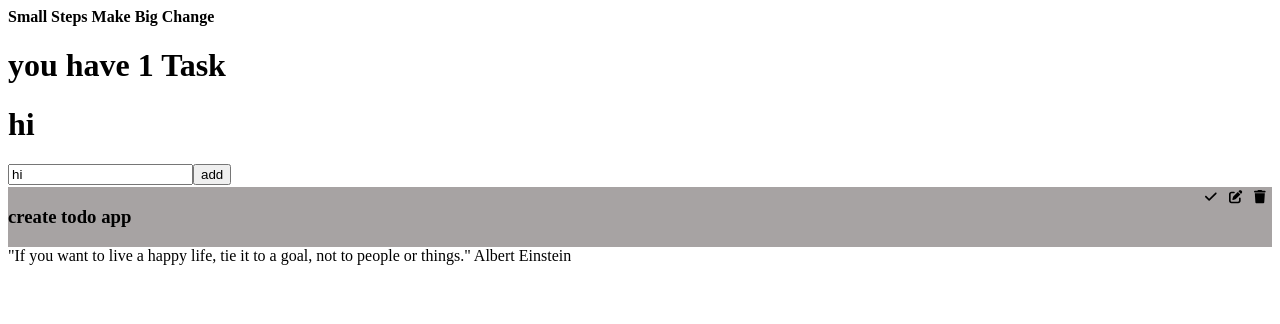
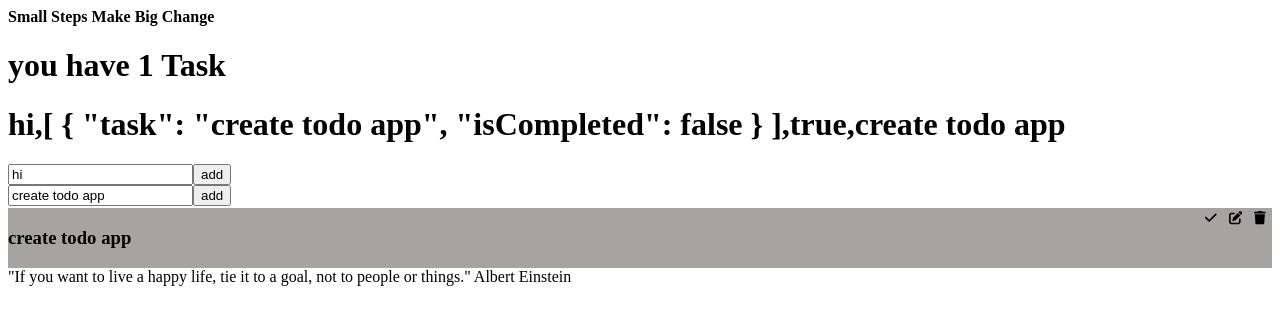
Before and after one commit to sahil-arora-au46/TodoApp, a Vue app in the folder todo/: page / in a window 1280 px wide. Both pictures are taken after a click on the button 1235 px from the left and 196 px from the top of the page. Shown: the top 324 px of the page. Built offline with nearby package versions, Linux system fonts and the light colour scheme.

Commit message:
completed edit feature

```diff
--- a/todo/src/App.vue
+++ b/todo/src/App.vue
@@ -5,10 +5,10 @@
 </header>
 </div>
 <h1>you have {{ taskStore.totalTask}} Task </h1>
-<h1>{{taskStore.taskValue}}</h1>
+<h1>{{taskStore.taskValue}},{{ taskStore.allTask}},{{ taskStore.editField  }},{{ taskStore.updatedTask  }}</h1>
 <form @submit.prevent="inputHandler"><TaskForm v-model="taskStore.taskValue"/></form>
-
-<Display />
+<form v-show="taskStore.editField" @submit.prevent="updateHandler"><TaskForm v-model="taskStore.updatedTask"/></form>
+<Display @edit="editHandler(task)"/>
 
 <div>
     <footer>
@@ -20,15 +20,24 @@
 
 <script setup>
 import {useTaskStore }from './stores/TaskStore'
-// import {ref} from 'vue'
 import TaskForm from './components/TaskForm.vue'
 import Display from './components/TaskDisplay.vue'
 const taskStore = useTaskStore();
-// let input=ref('')
 let inputHandler = ()=>{
     taskStore.addTask(taskStore.taskValue)
     taskStore.taskValue=''
     }
+let editHandler = ()=>{
+
+  taskStore.updatedTask = taskStore.allTask[taskStore.updatedTaskIndex].task
+  taskStore.editField =! taskStore.editField
+  console.log(taskStore.updatedTaskIndex ,'from app')
+}
+let updateHandler = ()=>{
+  taskStore.allTask[taskStore.updatedTaskIndex].task = taskStore.updatedTask
+  taskStore.editField =! taskStore.editField
+  taskStore.updatedTask = ''
+}
 
 </script>
 
--- a/todo/src/components/TaskDisplay.vue
+++ b/todo/src/components/TaskDisplay.vue
@@ -4,19 +4,28 @@
        <div>
         <button @click.once="task.isCompleted=!task.isCompleted"  class="icon-wrapper" v-show="!task.isCompleted"> <i class="fa-solid fa-check"></i></button>
 
-       <button class="icon-wrapper" v-show="!task.isCompleted"><i class="fa-solid fa-pen-to-square"></i></button>
+       <button  @click="editHandler(task)" class="icon-wrapper" v-show="!task.isCompleted"><i class="fa-solid fa-pen-to-square"></i></button>
         <button @click="deleteHandler(task)" class="icon-wrapper"><i class="fa-solid fa-trash"></i></button>
        </div>
     </div>
 </template>
 
 <script setup>
+
+
+
 import {useTaskStore} from '../stores/TaskStore';
+import {defineEmits} from 'vue'
+let emit =defineEmits(['edit'])
 const taskStore = useTaskStore();
 let taskContainer = 'task-container';
 let deleteHandler=(task)=>{
 let taskIndex = taskStore.allTask.indexOf(task)
 taskStore.allTask.splice(taskIndex,1)
+}
+let editHandler = (task)=>{
+     taskStore.updatedTaskIndex = taskStore.allTask.indexOf(task)
+    emit('edit')
 }
 </script>
 
--- a/todo/src/stores/TaskStore.js
+++ b/todo/src/stores/TaskStore.js
@@ -7,8 +7,10 @@ const allTask = ref([{
     isCompleted:false
 }])
 
-const taskValue = ref('hi')
-const editField = ref(false)
+const taskValue = ref('hi');
+const editField = ref(false);
+const updatedTask = ref('');
+const updatedTaskIndex = ref(null)
 const totalTask = computed(()=>allTask.value.length)  //getter
 const addTask = (task)=>{
     let taskObj = {
@@ -19,21 +21,12 @@ const addTask = (task)=>{
 };
 
 
-
-// const editTask = (odlvalue,newvalue)=> {
-//    for(let i=0;i<allTask.value.length;i++){
-//     if(odlvalue===allTask.value[i].task){
-//         allTask.value[i].task = newvalue
-//     }
-//    }
-
-// };
 const inputHandler = ()=>{
     addTask(taskValue.value)
     taskValue.value= ''
     };
 
 return {
-    allTask,addTask,totalTask,taskValue,editField,inputHandler
+    allTask,addTask,totalTask,taskValue,editField,inputHandler,updatedTask,updatedTaskIndex
 }
 })
```
